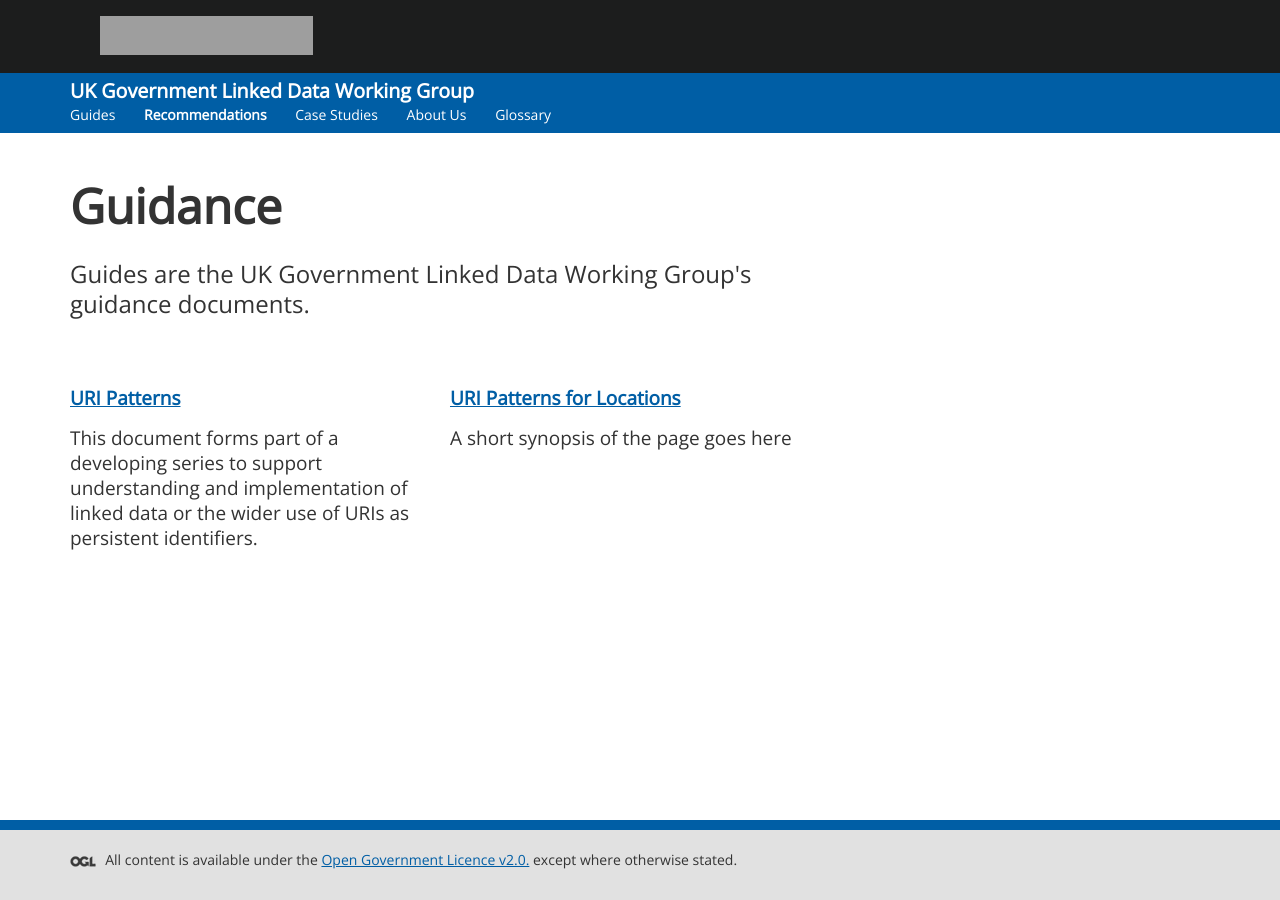
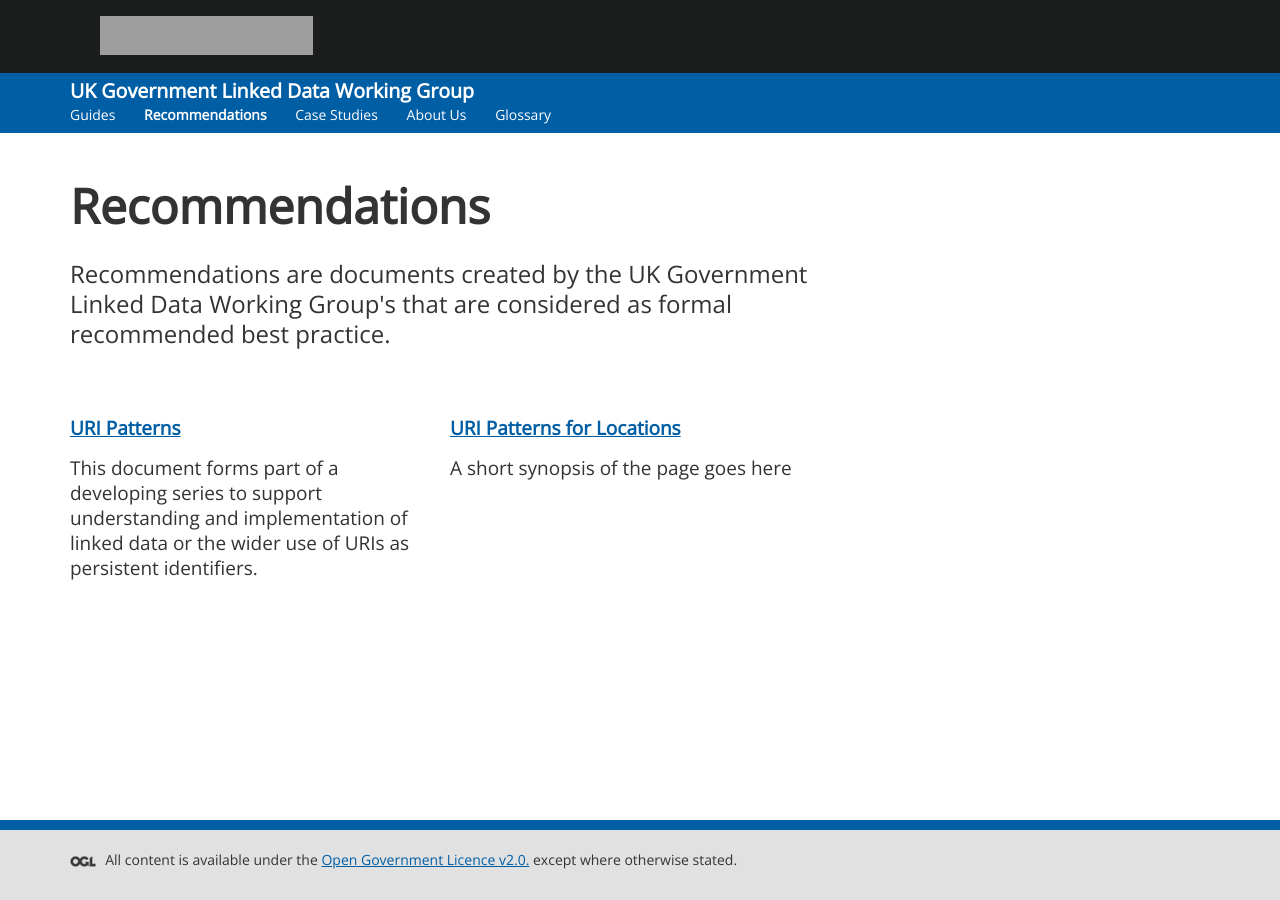
Before and after one commit to UKGovLD/ukgovldwg, a Jekyll site: the page built from guides/index.md, in a window 1280 px wide. Built offline with Jekyll 4.4.1, drawn with Linux system fonts in a browser that asks for light colours; grey boxes are pictures that could not be loaded.

Commit message:
updated recommendation section text

```diff
--- a/guides/index.md
+++ b/guides/index.md
@@ -2,7 +2,7 @@
 title: Guides
 layout: default
 
-menu_tagline: Guides are the UK Government Linked Data Working Group's guidance documents.
+menu_tagline: Recommendations are documents created by the UK Government Linked Data Working Group's that are considered as formal recommended best practice.
 ---
 
-{% include menusection.html coll=site.data.guides title="Guidance" %}
+{% include menusection.html coll=site.data.guides title="Recommendations" %}
```
